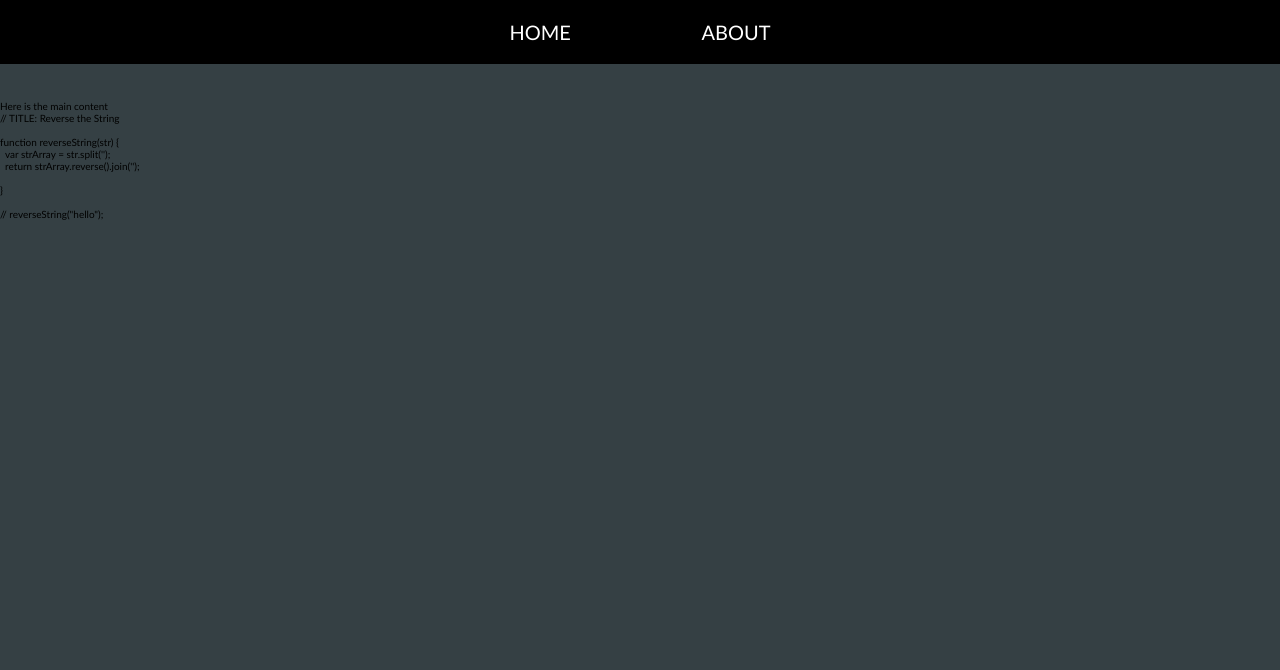
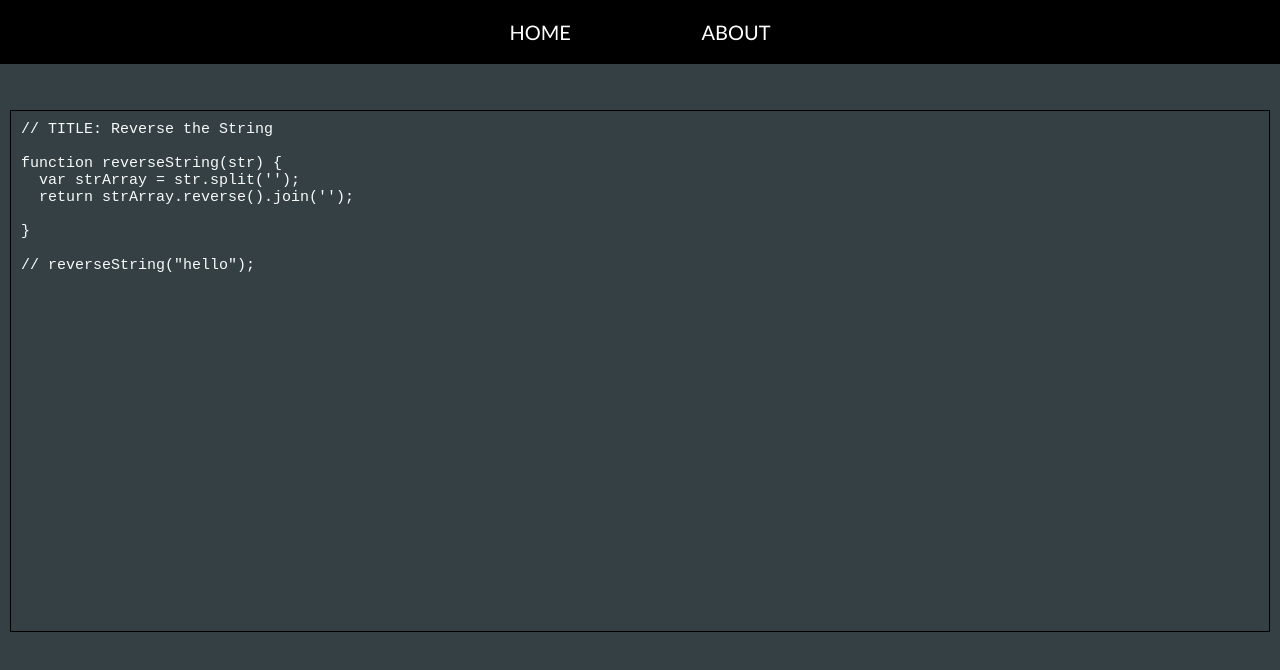
Before and after one commit to peterjmartinson/FreeCodeCamp, a website: page public/index.html in a window 1280 px wide. Drawn offline with Linux system fonts and the light colour scheme.

Commit message:
better formatting of code.  Working on getting title

```diff
--- a/public/css/style.css
+++ b/public/css/style.css
@@ -71,3 +71,14 @@ article {
   color: #f8fafa;
   font-size: 1.5rem;
 }
+
+.code {
+  position: relative;
+  margin: 10px;
+  padding: 10px;
+  border: 1px solid black;
+  height: 500px;
+  color: #f8fafa;
+  font-size: 1.5rem;
+  font-family: 'Courier New',monospace;
+}
--- a/public/index.html
+++ b/public/index.html
@@ -16,8 +16,8 @@
     <a href="#" id="about">ABOUT</a>
   </nav>
   <main>
-    Here is the main content
-    <div id="file-text"></div>
+
+    <article class="code" id="code-text"></article>
   </main>
 
 </body>
--- a/public/js/app.js
+++ b/public/js/app.js
@@ -8,12 +8,10 @@ $(document).ready(function() {
 
   $.get( challengeURL, function (response) {
     var fileText = response;
-    var oneChar = fileText.substring(0,2);
+    var oneChar = fileText.substring(0,fileText.indexOf('\n'));
     console.log("oneChar = " + oneChar);
 
-    $("#file-text").html( htmlCarriageReturned(fileText) );
-    // PROBLEM: carriage returns not honored
-    // SOLUTION: replace <cr> with <br />
+    $("#code-text").html( htmlCarriageReturned(fileText) );
 
 
 
```
Also changed, not shown: 2 other files.
